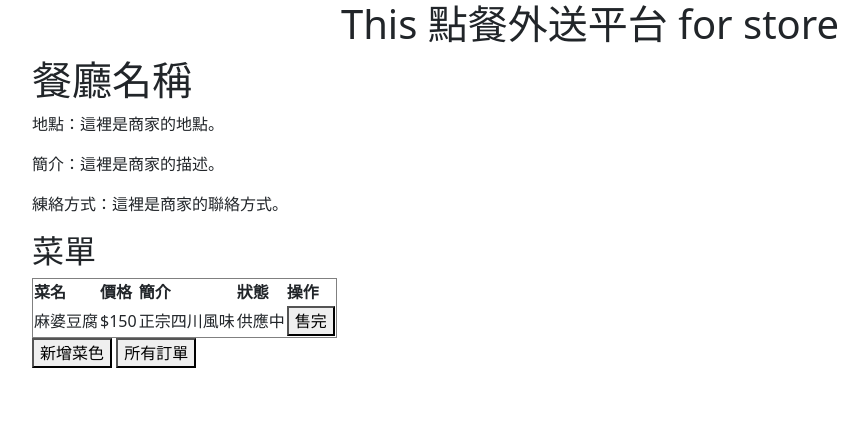
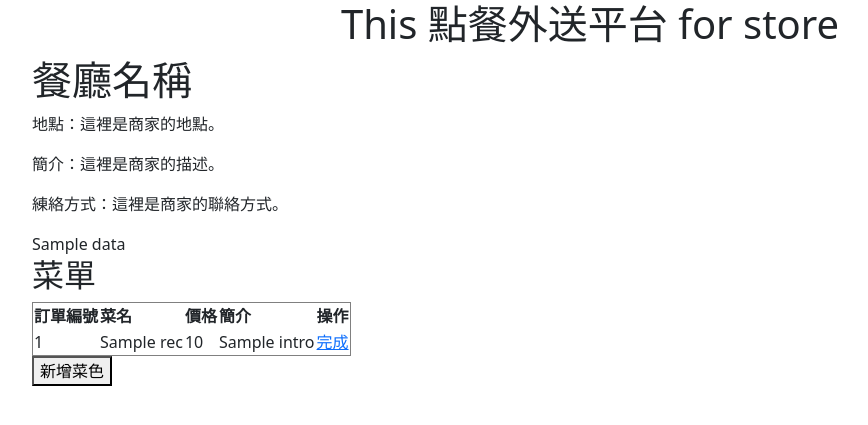
Before and after one commit to Hikana/Foodpangolin_OMG_project, a Flask app: template templates/store.html in a window 1280 px wide. Shown: the top 425 px of the page, without its empty margins (50-918 px from the left). Run offline with Flask 3, Linux system fonts and the light colour scheme; the template is opened without the code that fills it: most values are stand-ins (such as "Sample title", 1, 10 or a date in 2020).

Commit message:
store 部分。能成功打印出訂單內容，並且有完成功能。

```diff
--- a/app.py
+++ b/app.py
@@ -64,7 +64,9 @@ def login():
 @login_required
 @role_check
 def store():
-    return render_template('store.html')
+    data = dbUtils.get_store_self_order_list(session['id'])
+    print(session['id'])
+    return render_template('store.html',data = data )
 
 #================================================
 @app.route('/customer', methods=['GET']) # 客戶首頁
@@ -183,10 +185,22 @@ def api_customer_order(order_menu_id):
 #================================================
 # 商店頁面
 @app.route('/menu-list', methods=['GET']) # 商店菜單
-def api_store_self_menu(store_id):
-    store_menu = dbUtils.get_store_menu(store_id)
+def api_store_self_menu():
+    store_menu = dbUtils.get_store_menu(session['id'])
     return {"data": store_menu}
 
+@app.route('/menu-order-list', methods=['GET']) # 商店拿取order部分
+def api_store_self_order():
+    store_order = dbUtils.get_store_self_order_list(session['id'])
+    print(store_order,"nignaignnagingianignai")
+    return {"data": store_order}
+
+@app.route('/menu-order-complete',methods=['GET']) # 完成訂單的部分
+def api_complete_status():
+    oid = request.args['id']
+    store_order = dbUtils.meal_status_complete(oid)
+    print(store_order,"=d=d=d==d=d=d=d=d=d=")
+    return {"data": store_order}
 
 if __name__ == '__main__':
     app.run(debug=True)
--- a/templates/delivery_order.html
+++ b/templates/delivery_order.html
@@ -39,11 +39,11 @@
         <div class="col-2 d-flex flex-column align-items-center">
 
           <form action="/order-list/{{ data[0].id }}">
-            <button type="submit" name="change_status" value="2">接單</button>
+            <button type="submit" name="change_status" value="3">接單</button>
           </form>
 
           <form action="/order-list/{{ data[0].id }}">
-            <button type="submit" name="change_status" value="3">簽收</button>
+            <button type="submit" name="change_status" value="4">簽收</button>
           </form>
 
         </div>
--- a/templates/store.html
+++ b/templates/store.html
@@ -17,30 +17,33 @@
                 <p>簡介：這裡是商家的描述。</p>
                 <p>練絡方式：這裡是商家的聯絡方式。</p>
 
+                {{ data }}
+
                 <section id="menu">
                     <h2>菜單</h2>
                     <table border="1">
                         <tr>
+                            <th>訂單編號</th>
                             <th>菜名</th>
                             <th>價格</th>
                             <th>簡介</th>
-                            <th>狀態</th>
                             <th>操作</th>
                         </tr>
                         <!-- 範例 -->
+                         {%for rec in data%}
                         <tr>
-                            <td>麻婆豆腐</td>
-                            <td>$150</td>
-                            <td>正宗四川風味</td>
-                            <td>供應中</td>
-                            <td><button>售完</button></td>
+                            <td>{{ rec.customer_order_id }}</td>
+                            <td>{{ rec.name }}</td>
+                            <td>{{ rec.price }}</td>
+                            <td>{{ rec.intro }}</td>
+                            <td><a href="/menu-order-complete?id={{ rec.customer_order_id }}">完成</a></td>
                         </tr>
+                        {%endfor%}
                     </table>
                 </section>
 
                 <section id="actions">
                     <button onclick="window.location.href='add_dish.html'">新增菜色</button>
-                    <button onclick="window.location.href='/merchant/orders.html'">所有訂單</button>
                 </section>
             </main>
         </div>
```
Also changed, not shown: dbUtils.py (+33 -1 lines).
